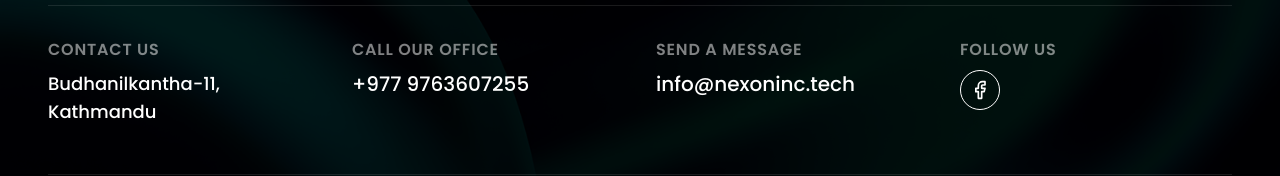
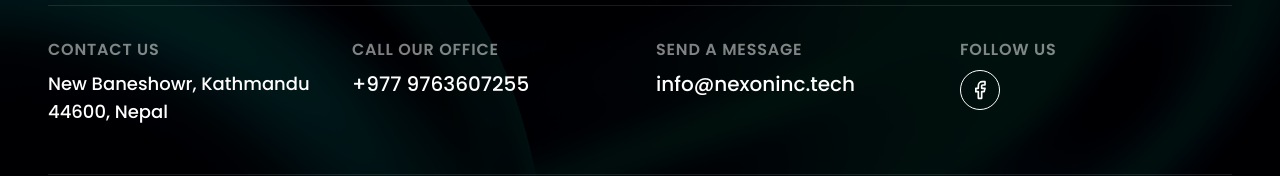
Before and after one commit to bshalrawal/nexoninc.tech, a Next.js app: page /blogs in a window 1280 px wide. Shown: the part 1227-1403 px from the top of the page. Built offline with nearby package versions, Linux system fonts and the light colour scheme; no server answers; the database is empty.

Commit message:
frontend fixes

```diff
--- a/src/components/hero.tsx
+++ b/src/components/hero.tsx
@@ -250,7 +250,7 @@ export default function Hero() {
               transition={{ duration: 0.3 }}
             >
               <p className="text-xs md:text-sm mb-2 text-white/70">Projects Completed</p>
-              <Counter value={500} from={450} suffix="+" className="text-4xl font-semibold" />
+              <Counter value={50} from={45} suffix="+" className="text-4xl font-semibold" />
             </motion.div>
 
             <motion.div
@@ -267,7 +267,7 @@ export default function Hero() {
               transition={{ duration: 0.3 }}
             >
               <p className="text-xs md:text-sm mb-2 text-white/70">Clients Served</p>
-              <Counter value={350} from={300} suffix="+" className="text-4xl font-semibold" />
+              <Counter value={150} from={120} suffix="+" className="text-4xl font-semibold" />
             </motion.div>
 
           </motion.div>
--- a/src/components/layout/footer.tsx
+++ b/src/components/layout/footer.tsx
@@ -110,7 +110,7 @@ export default function Footer() {
         <div className="grid grid-cols-1 md:grid-cols-2 lg:grid-cols-4 gap-8 mt-12 pt-8 border-t border-white/10">
           <div>
             <p className="font-semibold text-primary-foreground/50 uppercase tracking-wider mb-2">Contact Us</p>
-            <p className="text-lg font-medium">Budhanilkantha-11, Kathmandu</p>
+            <p className="text-lg font-medium">New Baneshowr, Kathmandu 44600, Nepal</p>
           </div>
           <div>
             <p className="font-semibold text-primary-foreground/50 uppercase tracking-wider mb-2">Call Our Office</p>
```
